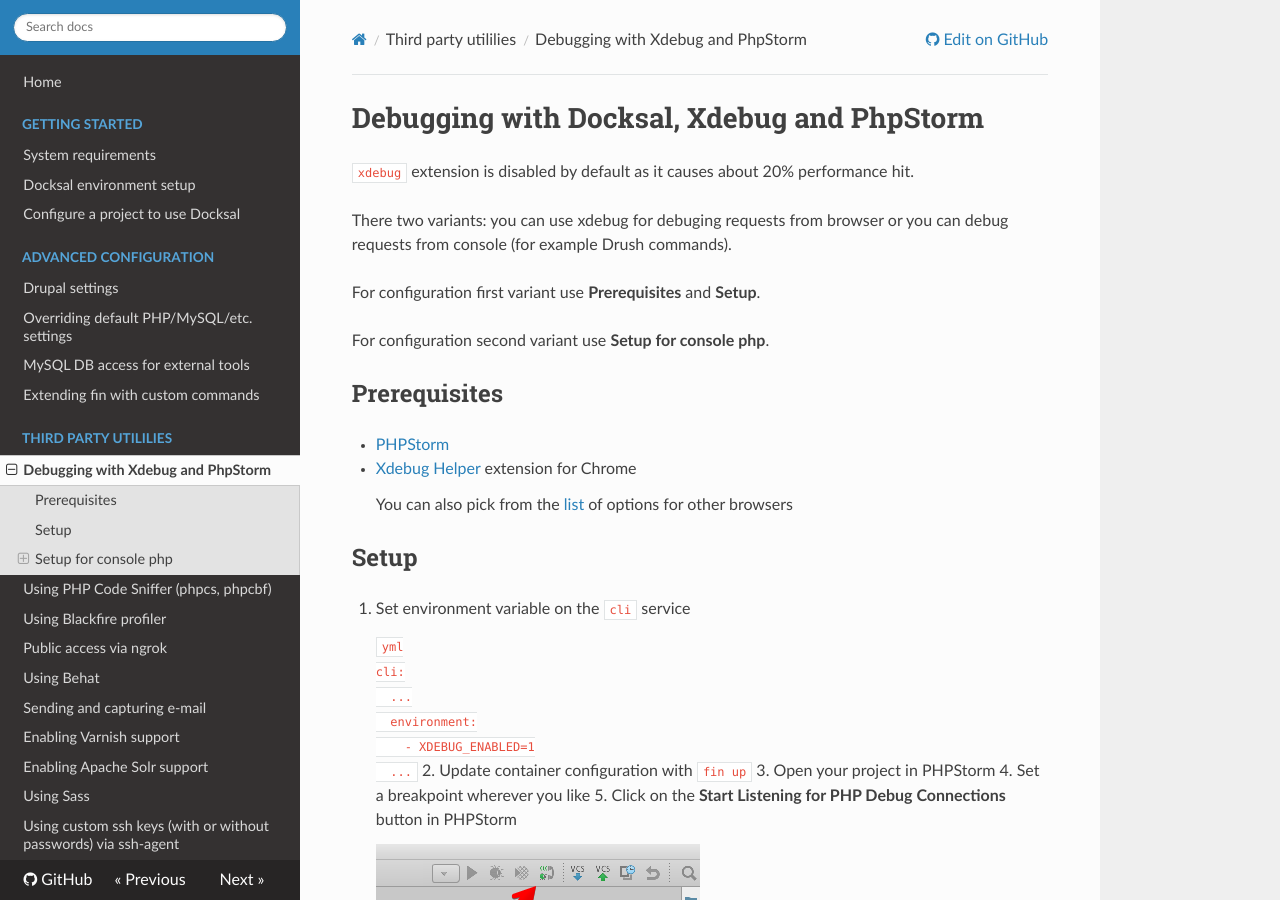
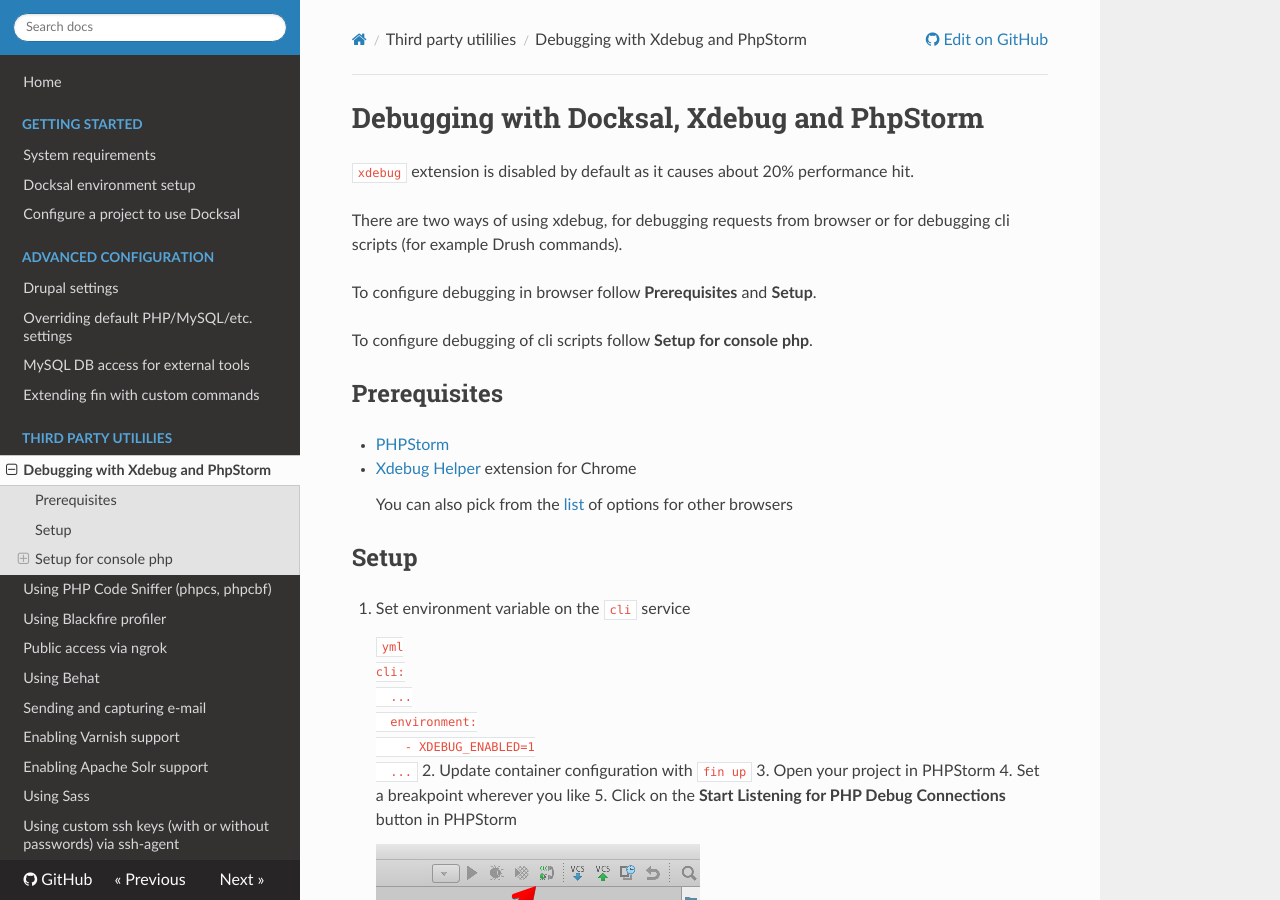
Before and after one commit to docksal/docksal, an MkDocs documentation site: the page built from docs/xdebug.md, in a window 1280 px wide and 900 px high. Built offline with MkDocs 1.6.1, drawn with Linux system fonts in a browser that asks for light colours; nearby versions of some CDN libraries; old or Windows-style settings are respelled for this version of MkDocs; some of the changed text lies outside the part shown.

Commit message:
Update xdebug configuration docs according to comments

````diff
--- a/docs/xdebug.md
+++ b/docs/xdebug.md
@@ -2,11 +2,11 @@
 
 `xdebug` extension is disabled by default as it causes about 20% performance hit.
 
-There two variants: you can use xdebug for debuging requests from browser or you can debug requests from console (for example Drush commands).
+There are two ways of using xdebug, for debugging requests from browser or for debugging cli scripts (for example Drush commands).
 
-For configuration first variant use **Prerequisites** and **Setup**.
+To configure debugging in browser follow **Prerequisites** and **Setup**.
 
-For configuration second variant use **Setup for console php**.
+To configure debugging of cli scripts follow **Setup for console php**.
 
 ## Prerequisites
 
@@ -65,7 +65,7 @@ Happy debugging!
    ```
 
 2. Update container configuration with `fin up`
-3. You can run your scripts from console and debug it in the same way as requests from browser.
+3. You can run your scripts in console and debug them in the same way as browser requests.
 
 For example you can run drush command: `fin drush fra -y` and debug this drush command from feature module.
 
````
